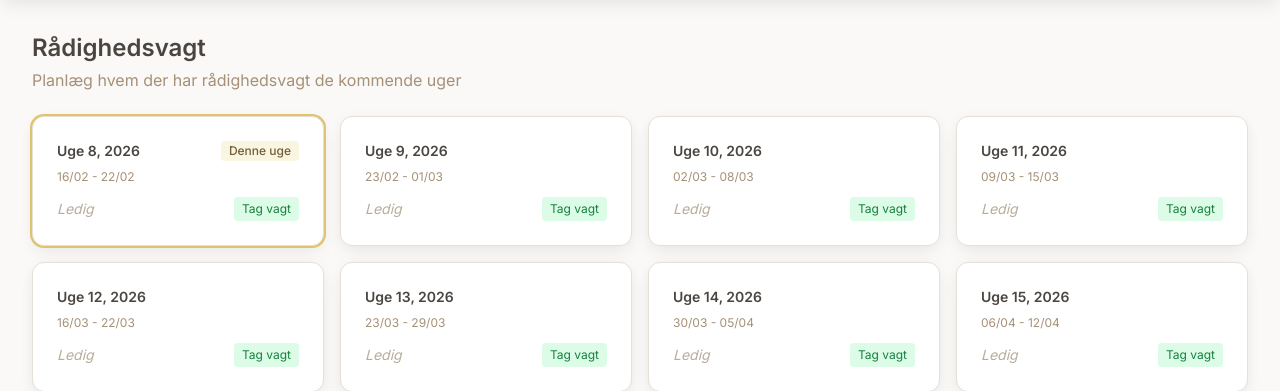
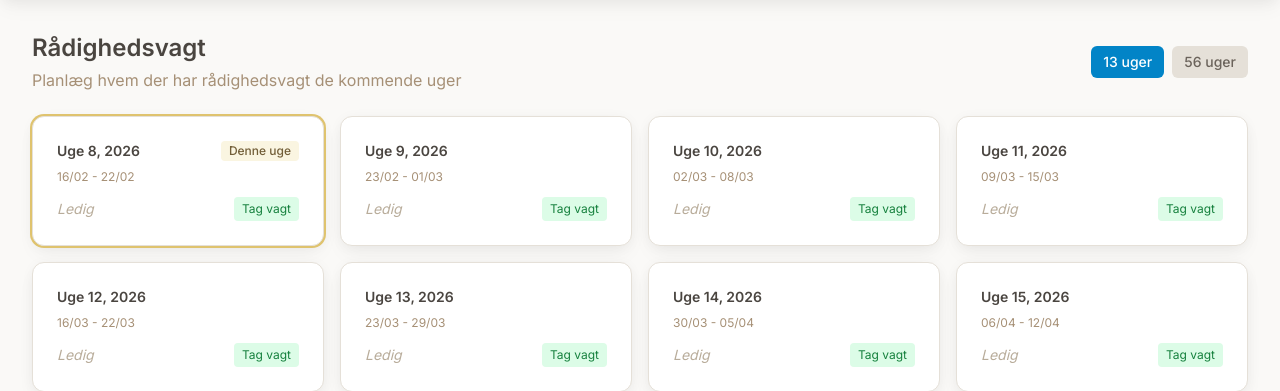
Before and after one commit to Reventlow/fynbus-chronicle, a Django app: page /oncall/ in a window 1280 px wide. Shown: the part 65-456 px from the top of the page. Run offline with Django 5.2, Linux system fonts and the light colour scheme; the visitor is signed in with stand-in values (Sample User, id 1); data comes from the database, SQL or seed files in the repository; data that the repository does not hold is empty; style sheets or scripts are compiled from the project's sources.

Commit message:
feat: add 56-week view option to on-call calendar
Allow switching between 13-week and 56-week views via toggle
buttons, so the full year of duty assignments can be planned.

Co-Authored-By: Claude Opus 4.6 (1M context) <noreply@anthropic.com>

```diff
--- a/apps/oncall/views.py
+++ b/apps/oncall/views.py
@@ -27,16 +27,16 @@ def _get_week_dates(year: int, week: int) -> tuple[datetime, datetime]:
     return monday, sunday
 
 
-def _build_weeks_context(user) -> list[dict]:
-    """Build context data for 13 weeks starting from current week."""
+def _build_weeks_context(user, num_weeks: int = 13) -> list[dict]:
+    """Build context data for num_weeks weeks starting from current week."""
     now = timezone.now()
     iso = now.isocalendar()
     current_year, current_week = iso.year, iso.week
 
     weeks = []
-    # Start from current week, iterate 13 weeks
+    # Start from current week, iterate num_weeks weeks
     date = now.date() - timedelta(days=now.weekday())  # Monday of current week
-    for i in range(13):
+    for i in range(num_weeks):
         week_date = date + timedelta(weeks=i)
         iso_cal = week_date.isocalendar()
         year, week = iso_cal[0], iso_cal[1]
@@ -79,14 +79,24 @@ def _render_week_card(request, year: int, week: int) -> str:
     return render_to_string("oncall/partials/week_card.html", context, request=request)
 
 
+ALLOWED_WEEK_RANGES = {13, 56}
+
+
 class OnCallCalendarView(LoginRequiredMixin, TemplateView):
-    """Calendar grid showing 13 weeks of on-call assignments."""
+    """Calendar grid showing on-call assignments."""
 
     template_name = "oncall/calendar.html"
 
     def get_context_data(self, **kwargs) -> dict:
         context = super().get_context_data(**kwargs)
-        context["weeks"] = _build_weeks_context(self.request.user)
+        try:
+            num_weeks = int(self.request.GET.get("weeks", 13))
+        except (TypeError, ValueError):
+            num_weeks = 13
+        if num_weeks not in ALLOWED_WEEK_RANGES:
+            num_weeks = 13
+        context["weeks"] = _build_weeks_context(self.request.user, num_weeks)
+        context["num_weeks"] = num_weeks
         return context
 
 
--- a/templates/oncall/calendar.html
+++ b/templates/oncall/calendar.html
@@ -5,9 +5,21 @@
 {% block content %}
 <div class="space-y-6">
   <!-- Page header -->
-  <div>
-    <h1 class="text-2xl font-semibold text-sand-800 dark:text-sand-100">Rådighedsvagt</h1>
-    <p class="text-sand-500 dark:text-sand-400 mt-1">Planlæg hvem der har rådighedsvagt de kommende uger</p>
+  <div class="flex flex-col sm:flex-row sm:items-center sm:justify-between gap-4">
+    <div>
+      <h1 class="text-2xl font-semibold text-sand-800 dark:text-sand-100">Rådighedsvagt</h1>
+      <p class="text-sand-500 dark:text-sand-400 mt-1">Planlæg hvem der har rådighedsvagt de kommende uger</p>
+    </div>
+    <div class="flex gap-2">
+      <a href="?weeks=13"
+         class="px-3 py-1.5 rounded-md text-sm font-medium transition-colors {% if num_weeks == 13 %}bg-sky-600 text-white{% else %}bg-sand-200 text-sand-700 hover:bg-sand-300 dark:bg-sand-700 dark:text-sand-200 dark:hover:bg-sand-600{% endif %}">
+        13 uger
+      </a>
+      <a href="?weeks=56"
+         class="px-3 py-1.5 rounded-md text-sm font-medium transition-colors {% if num_weeks == 56 %}bg-sky-600 text-white{% else %}bg-sand-200 text-sand-700 hover:bg-sand-300 dark:bg-sand-700 dark:text-sand-200 dark:hover:bg-sand-600{% endif %}">
+        56 uger
+      </a>
+    </div>
   </div>
 
   <!-- Calendar grid -->
```
